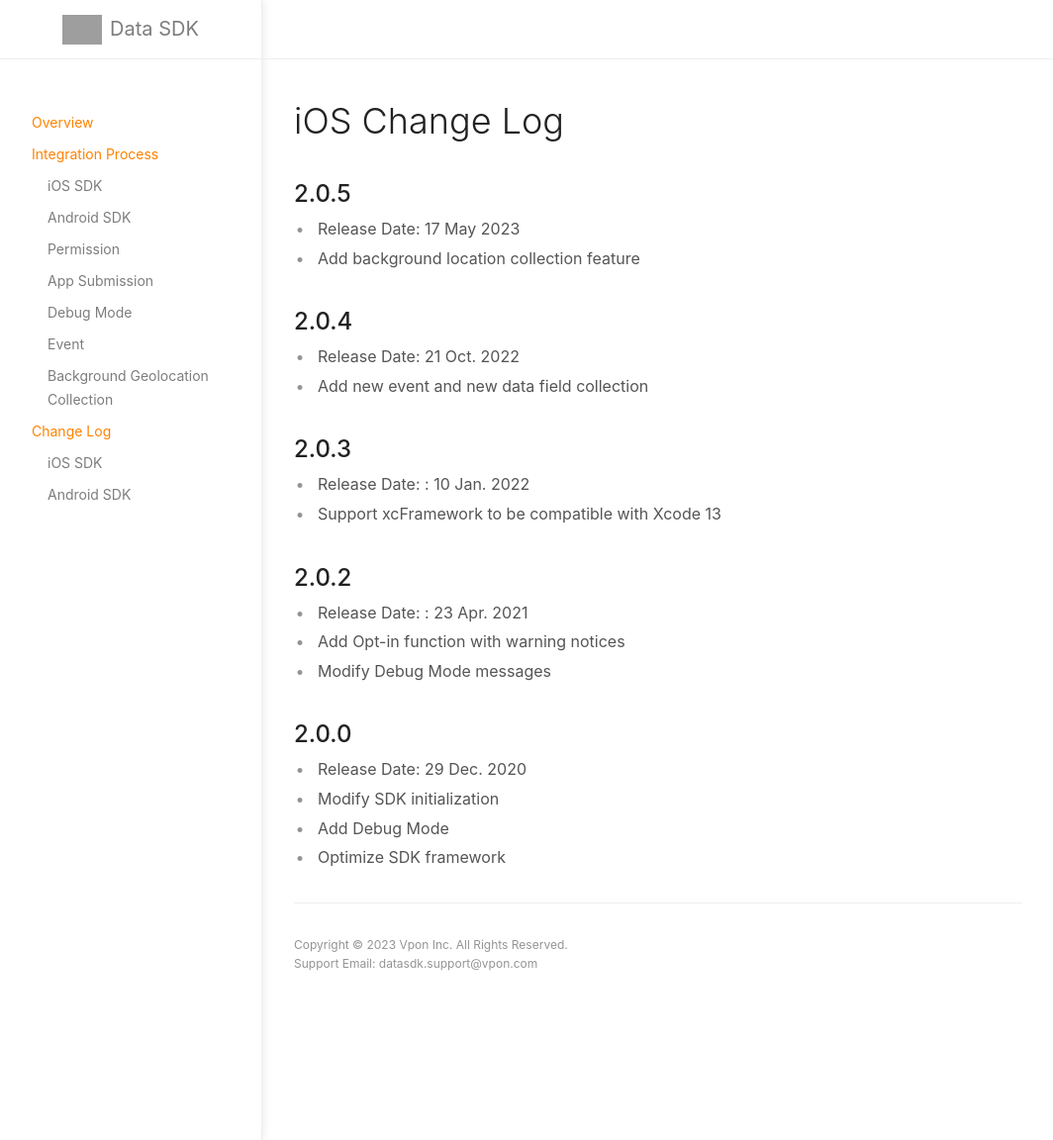
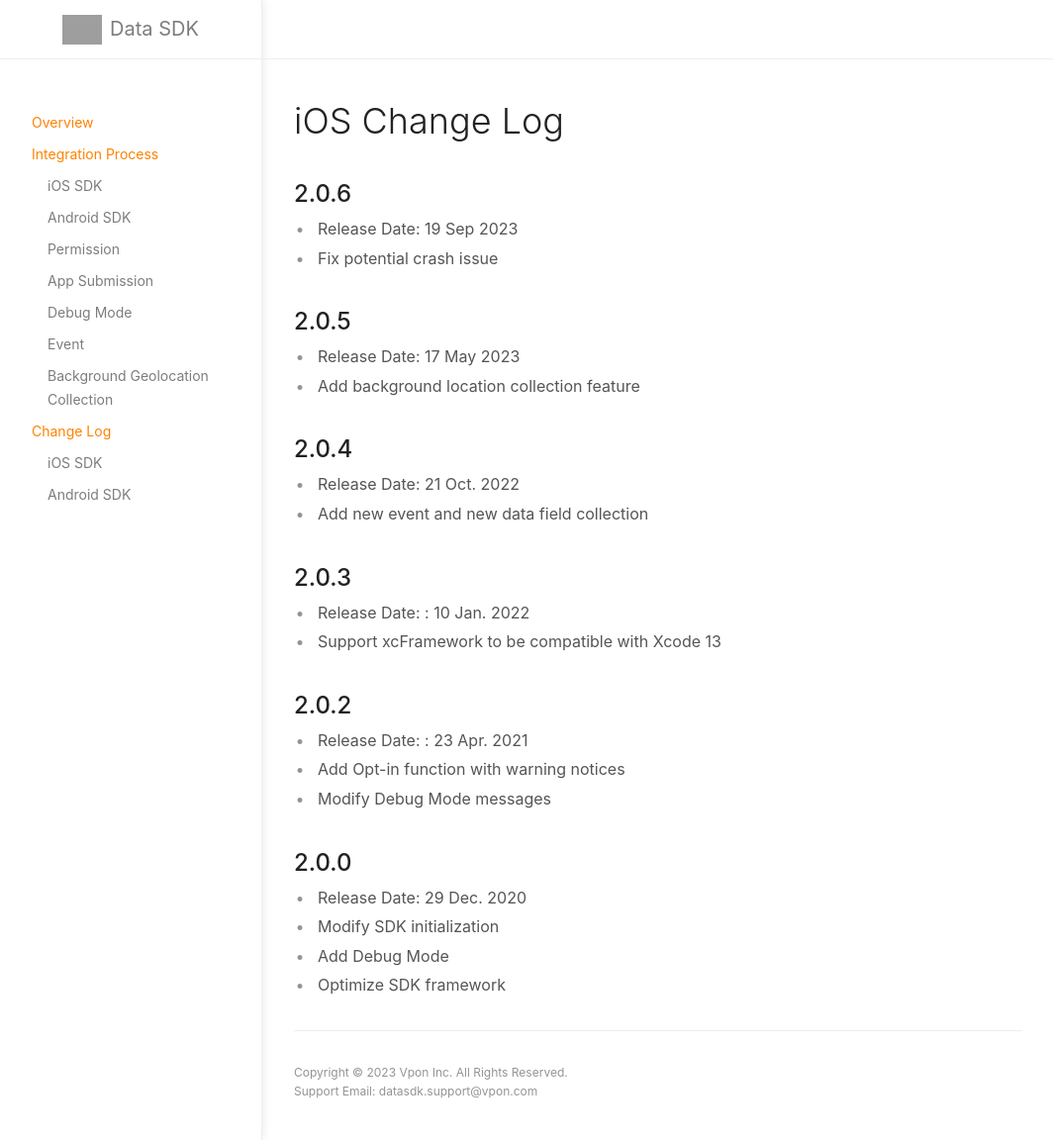
Before and after one commit to vpon-data/data-sdk, a Jekyll site: the page built from docs/iOSChangeLog.md, in a window 1280 px wide and 1152 px high. Shown: the whole window at 99% size, without its empty margins (107-1171 px from the left). Built offline with Jekyll 4.4.1, drawn with Linux system fonts in a browser that asks for light colours; grey boxes are pictures that could not be loaded.

Commit message:
Update iOSChangeLog.md

```diff
--- a/docs/iOSChangeLog.md
+++ b/docs/iOSChangeLog.md
@@ -8,6 +8,11 @@ permalink: /ios_change_log
 lang: "en"
 ---
 # iOS Change Log
+
+## 2.0.6
+
+* Release Date: 19 Sep 2023
+* Fix potential crash issue
 
 ## 2.0.5
 * Release Date: 17 May 2023
```
